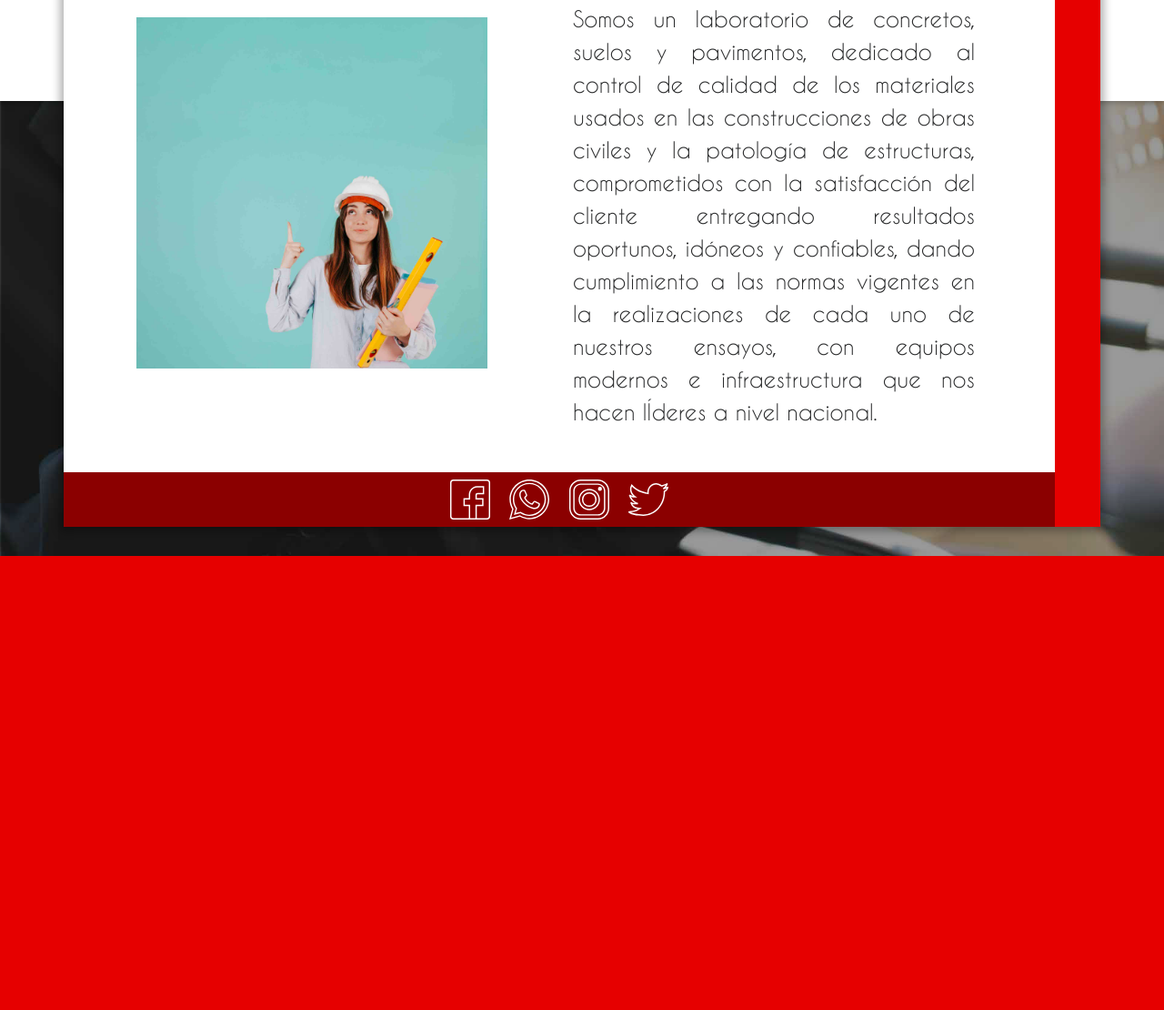
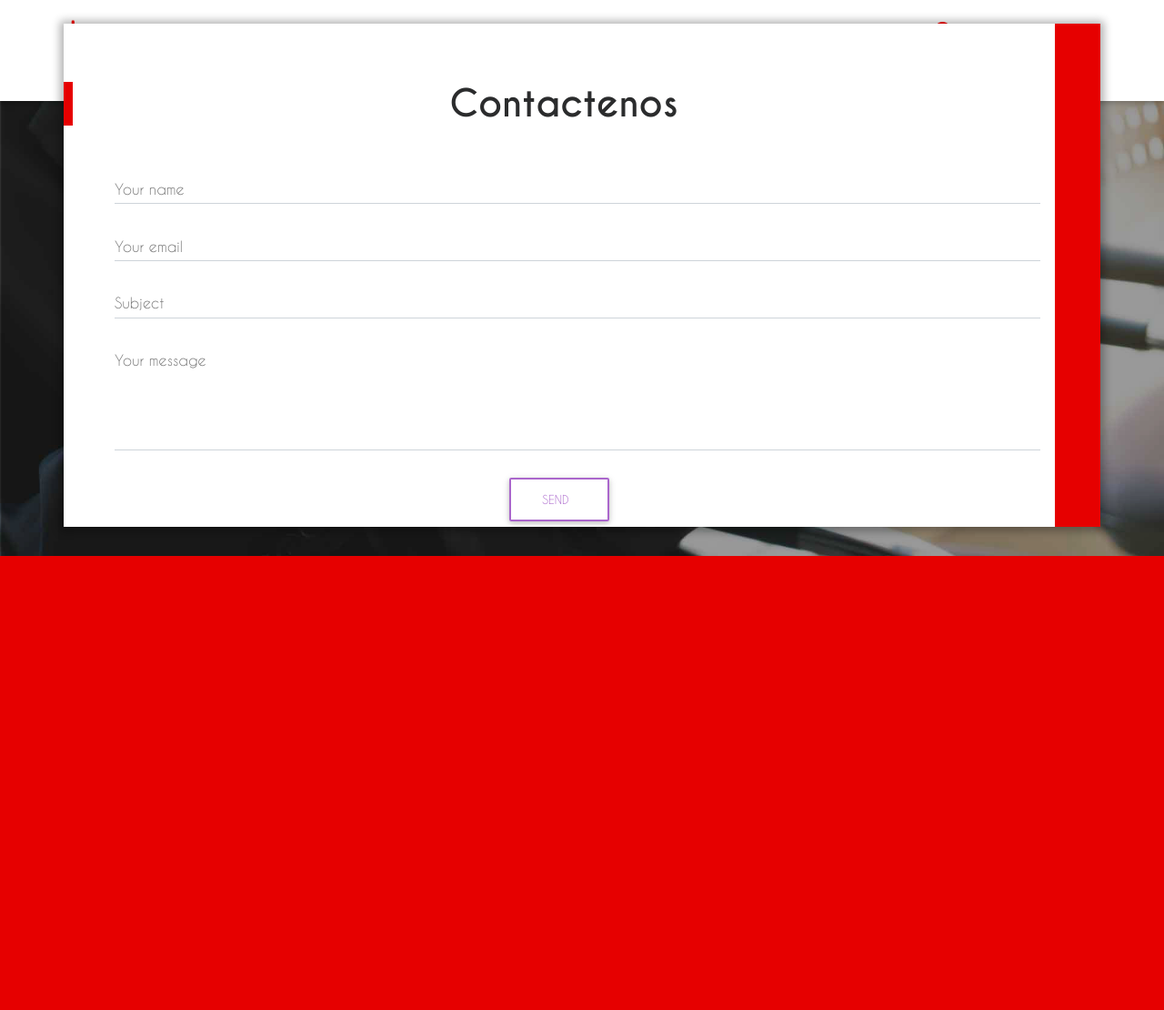
Before and after one commit to juancampo95/ingeomac, a PHP site: page /contacto.php in a window 1280 px wide. Shown: the top 1110 px of the page at 91% size. Run offline with PHP 8.4, Linux system fonts and the light colour scheme.

Commit message:
Cambios en contacto, casi listo

```diff
--- a/contacto.php
+++ b/contacto.php
@@ -4,19 +4,42 @@
   <div class="container callToAction section-blanco flotante barra">
     <h2 class="textobarra">Contactenos</h2>
     <div class="row us-inicio">
-      <div class="col-xs-12 col-sm-12 col-md-12 col-lg-6">
-        <img src="images/Mujer.jpg" alt="">
-      </div>
-      <div class="col-xs-12 col-sm-12 col-md-12 col-lg-6">
-        <p>Somos un laboratorio de concretos, suelos y pavimentos, dedicado al control de calidad de los materiales usados en las construcciones de obras civiles y la patología de estructuras, comprometidos con la satisfacción del cliente entregando resultados oportunos, idóneos y confiables, dando cumplimiento a las normas vigentes en la realizaciones de cada uno de nuestros ensayos, con equipos modernos e infraestructura que nos hacen lÍderes a nivel nacional.</p>
+      <div class="col-xs-12 col-sm-12 col-md-12 col-lg-12">
+        <form>
+    <!-- Material input text -->
+    <div class="md-form">
+        <i class="fa fa-user prefix grey-text"></i>
+        <input type="text" id="materialFormContactNameEx" class="form-control">
+        <label for="materialFormContactNameEx">Your name</label>
+    </div>
+
+    <!-- Material input email -->
+    <div class="md-form">
+        <i class="fa fa-envelope prefix grey-text"></i>
+        <input type="email" id="materialFormContactEmailEx" class="form-control">
+        <label for="materialFormContactEmailEx">Your email</label>
+    </div>
+
+    <!-- Material input subject -->
+    <div class="md-form">
+        <i class="fa fa-tag prefix grey-text"></i>
+        <input type="text" id="materialFormContactSubjectEx" class="form-control">
+        <label for="materialFormContactSubjectEx">Subject</label>
+    </div>
+
+    <!-- Material textarea message -->
+    <div class="md-form">
+        <i class="fa fa-pencil prefix grey-text"></i>
+        <textarea type="text" id="materialFormContactMessageEx" class="form-control md-textarea" rows="3"></textarea>
+        <label for="materialFormContactMessageEx">Your message</label>
+    </div>
+
+    <div class="text-center mt-4">
+        <button class="btn btn-outline-secondary" type="submit">Send<i class="fa fa-paper-plane-o ml-2"></i></button>
+    </div>
+</form>
       </div>
     </div>
-      <div class="col-xs-12 col-md-12 redes-somos">
-        <a target="new_blank" href="https://www.facebook.com/etniaropadeportiva/"><img src="images/rrss/facebookwhite.svg"></a>
-        <a target="new_blank" href="https://www.facebook.com/etniaropadeportiva/"><img src="images/rrss/whatsappwhite.svg"></a>
-        <a target="new_blank" href="https://www.facebook.com/etniaropadeportiva/"><img src="images/rrss/instagramwhite.svg"></a>
-        <a target="new_blank" href="https://www.facebook.com/etniaropadeportiva/"><img src="images/rrss/twitterwhite.svg"></a>
-      </div>
   </div>
 </header>
 <div class="red-space"></div>
```
